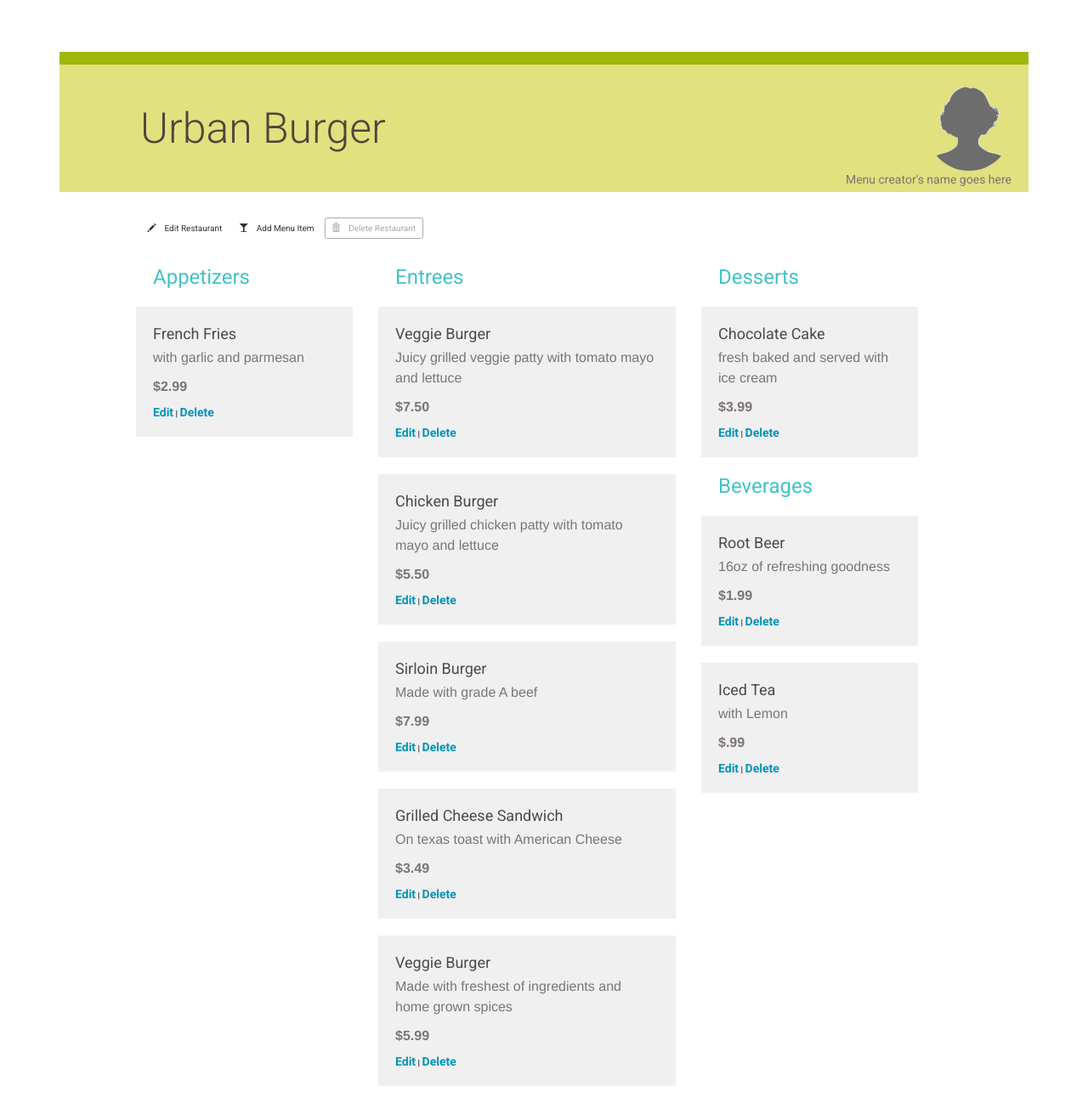
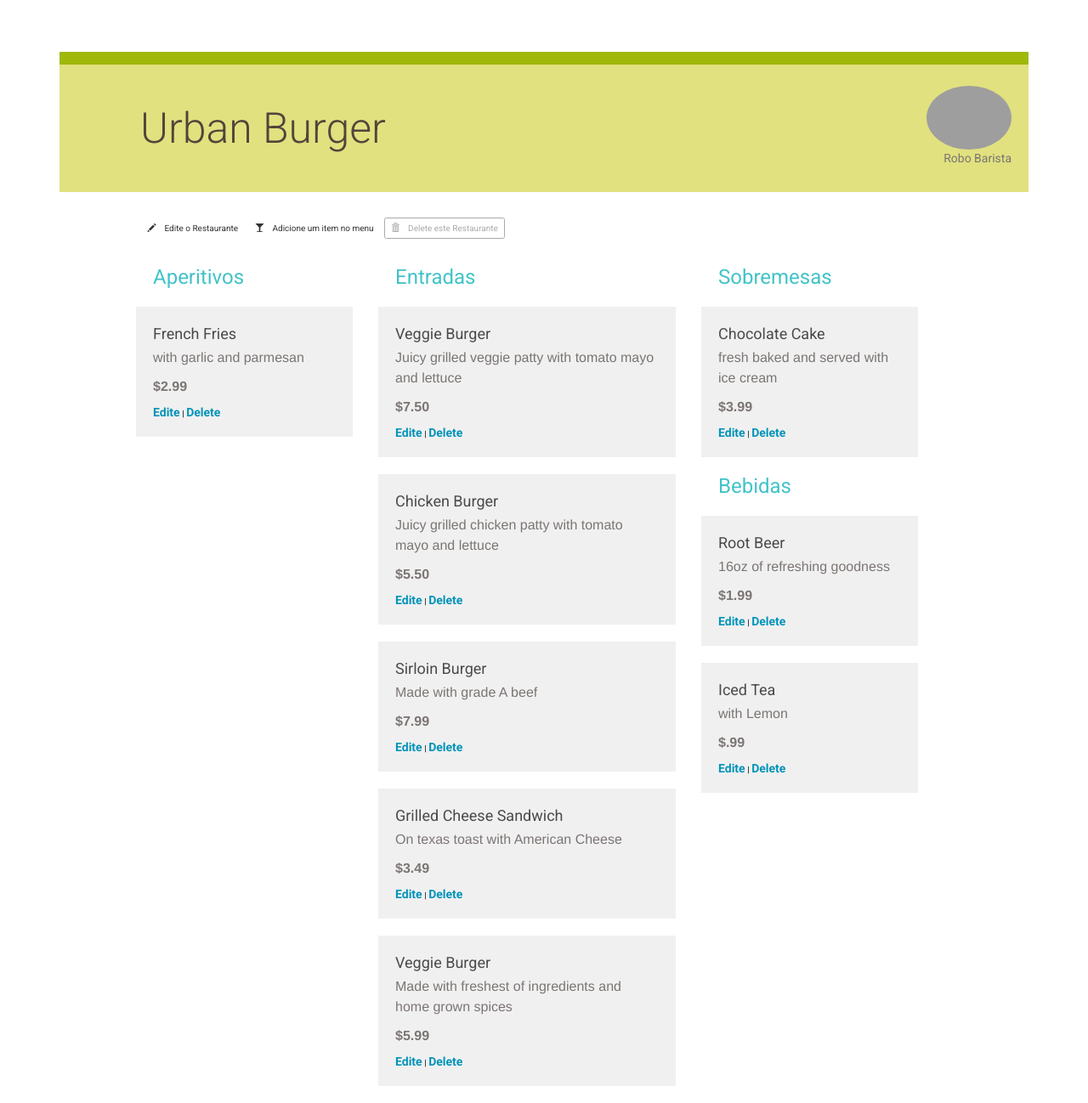
Before and after one commit to LorenzoTomaz/Restaurant-Menu-App, a Flask app: page /restaurant/1/ in a window 1280 px wide. Shown: the whole page at 85% size. Run offline with Flask 2, Linux system fonts and the light colour scheme; a user stored in the database is signed in; some libraries are stand-ins or nearby versions; grey boxes are pictures that could not be loaded.

Commit message:
segundo commit dando forma ao html

```diff
--- a/project.py
+++ b/project.py
@@ -223,7 +223,7 @@
 @app.route('/restaurant/new/', methods=['GET', 'POST'])
 def newRestaurant():
     if 'username' not in login_session:
-        return redirect('/login')
+        return redirect('/')
     if request.method == 'POST':
         newRestaurant = Restaurant(
             name=request.form['name'], user_id=login_session['user_id'])
@@ -242,7 +242,7 @@
     editedRestaurant = session.query(
         Restaurant).filter_by(id=restaurant_id).one()
     if 'username' not in login_session:
-        return redirect('/login')
+        return redirect('/')
     if editedRestaurant.user_id != login_session['user_id']:
         return "<script>function myFunction() {alert(' Você não está autorizado para editar esse restaurante. Por favor crie um restaurante para poder edita-lo.');location.href='/restaurant';}</script><body onload='myFunction()''>"
     if request.method == 'POST':
@@ -260,7 +260,7 @@
     restaurantToDelete = session.query(
         Restaurant).filter_by(id=restaurant_id).one()
     if 'username' not in login_session:
-        return redirect('/login')
+        return redirect('/')
     if restaurantToDelete.user_id != login_session['user_id']:
         return "<script>function myFunction() {alert('Você não está autorizado para deletar esse restaurante. Por favor crie um restaurante para poder deleta-lo.');location.href='/restaurant';}</script><body onload='myFunction()''>"
     if request.method == 'POST':
@@ -291,7 +291,7 @@
 @app.route('/restaurant/<int:restaurant_id>/menu/new/', methods=['GET', 'POST'])
 def newMenuItem(restaurant_id):
     if 'username' not in login_session:
-        return redirect('/login')
+        return redirect('/')
     restaurant = session.query(Restaurant).filter_by(id=restaurant_id).one()
     if login_session['user_id'] != restaurant.user_id:
         return "<script>function myFunction() {alert('Você não está autorizado para adicionar itens a esse restaurante. Por favor crie um restaurante para poder adicionar itens.');location.href='/restaurant';}</script><body onload='myFunction()''>"
@@ -308,10 +308,10 @@
 
 
 # Edita um item no menu de um restaurante para um certo usuário
-@app.route('/restaurant/<int:restaurant_id>/menu/<int:menu_id>/edit', methods=['GET', 'POST'])
+@app.route('/restaurant/<int:restaurant_id>/menu/<int:menu_id>/edit/', methods=['GET', 'POST'])
 def editMenuItem(restaurant_id, menu_id):
     if 'username' not in login_session:
-        return redirect('/login')
+        return redirect('/')
     editedItem = session.query(MenuItem).filter_by(id=menu_id).one()
     restaurant = session.query(Restaurant).filter_by(id=restaurant_id).one()
     if login_session['user_id'] != restaurant.user_id:
@@ -334,10 +334,10 @@
 
 
 # deleta um item no menu de um restaurante para um certo usuário
-@app.route('/restaurant/<int:restaurant_id>/menu/<int:menu_id>/delete', methods=['GET', 'POST'])
+@app.route('/restaurant/<int:restaurant_id>/menu/<int:menu_id>/delete/', methods=['GET', 'POST'])
 def deleteMenuItem(restaurant_id, menu_id):
     if 'username' not in login_session:
-        return redirect('/login')
+        return redirect('/')
     restaurant = session.query(Restaurant).filter_by(id=restaurant_id).one()
     itemToDelete = session.query(MenuItem).filter_by(id=menu_id).one()
     if login_session['user_id'] != restaurant.user_id:
--- a/static/styles.css
+++ b/static/styles.css
@@ -108,10 +108,11 @@
 }
 .banner.main {
 	height: 150px;
-	background: url("/static/top-banner.jpg");
+	/*background: url("/static/top-banner.jpg");*/
 	background-position: right;
 	background-repeat: no-repeat;
 	background-size: cover;
+        background-color: #e0e0eb
 }
 .banner.menu {
 	height: 150px;
--- a/templates/menu.html
+++ b/templates/menu.html
@@ -8,8 +8,8 @@
 		<div class="col-md-11 col-md-offset-1 padding-none">
 			<h1>{{ restaurant.name }}
 			<figure class="creator">
-				<img src="{{ url_for('static', filename='blank_user.gif') }}">
-				<figcaption>Menu creator's name goes here</figcaption>
+				<img src="{{ creator.picture}}">
+				<figcaption>{{ creator.name }}</figcaption>
 			</figure>
 			</h1>
 
@@ -34,17 +34,17 @@
 		<div class="col-md-11 padding-none">
 			<a href="{{url_for('editRestaurant', restaurant_id = restaurant.id )}}">
 				<button class="btn btn-default" id="new-menu-item">
-					<span class="glyphicon glyphicon-pencil" aria-hidden="true"></span>Edit Restaurant
+					<span class="glyphicon glyphicon-pencil" aria-hidden="true"></span>Edite o Restaurante
 				</button>
 			</a>
 			<a href="{{url_for('newMenuItem', restaurant_id = restaurant.id )}}">
 				<button class="btn btn-default" id="new-menu-item">
-					<span class="glyphicon glyphicon-glass" aria-hidden="true"></span>Add Menu Item
+					<span class="glyphicon glyphicon-glass" aria-hidden="true"></span>Adicione um item no menu
 				</button>
 			</a>
 						<a href="{{url_for('deleteRestaurant', restaurant_id = restaurant.id )}}">
 				<button class="btn btn-default delete" id="delete-restaurant">
-					<span class="glyphicon glyphicon-trash" aria-hidden="true"></span>Delete Restaurant
+					<span class="glyphicon glyphicon-trash" aria-hidden="true"></span>Delete este Restaurante
 				</button>
 			</a>
 		</div>
@@ -55,54 +55,54 @@
 		<div class="row">
 			<div class="col-md-1"></div>
 			<div class="col-md-3">
-				<h2>Appetizers</h2>
+				<h2>Aperitivos</h2>
 					{% for i in items %}
 						{% if i.course == 'Appetizer' %}
 							<div class="menu-item">
 								<h3>{{i.name}}</h3>
 								<p>{{i.description}}</p>
 								<p class="menu-price">{{i.price}}</p>
-								<a href='{{url_for('editMenuItem', restaurant_id = restaurant.id, menu_id=i.id ) }}'>Edit</a> |
+								<a href='{{url_for('editMenuItem', restaurant_id = restaurant.id, menu_id=i.id ) }}'>Edite</a> |
 								<a href='{{url_for('deleteMenuItem', restaurant_id = restaurant.id, menu_id=i.id ) }}'>Delete</a>
 							</div>
 						{% endif %}
 					{% endfor %}
 			</div>
 			<div class="col-md-4">
-				<h2>Entrees</h2>
+				<h2>Entradas</h2>
 					{% for i in items %}
 						{% if i.course == 'Entree' %}
 						<div class="menu-item">
 							<h3>{{i.name}}</h3>
 							<p>{{i.description}}</p>
 							<p class="menu-price">{{i.price}}</p>
-							<a href='{{url_for('editMenuItem', restaurant_id = restaurant.id, menu_id=i.id ) }}'>Edit</a> |
+							<a href='{{url_for('editMenuItem', restaurant_id = restaurant.id, menu_id=i.id ) }}'>Edite</a> |
 							<a href='{{url_for('deleteMenuItem', restaurant_id = restaurant.id, menu_id=i.id ) }}'>Delete</a>
 						</div>
 						{% endif %}
 					{% endfor %}
 			</div>
 			<div class="col-md-3">
-				<h2>Desserts</h2>
+				<h2>Sobremesas</h2>
 					{% for i in items %}
 						{% if i.course == 'Dessert' %}
 						<div class="menu-item">
 							<h3>{{i.name}}</h3>
 							<p>{{i.description}}</p>
 							<p class="menu-price">{{i.price}}</p>
-							<a href='{{url_for('editMenuItem', restaurant_id = restaurant.id, menu_id=i.id ) }}'>Edit</a> |
+							<a href='{{url_for('editMenuItem', restaurant_id = restaurant.id, menu_id=i.id ) }}'>Edite</a> |
 							<a href='{{url_for('deleteMenuItem', restaurant_id = restaurant.id, menu_id=i.id ) }}'>Delete</a>
 						</div>
 						{% endif %}
 					{% endfor %}
-				<h2>Beverages</h2>
+				<h2>Bebidas</h2>
 					{% for i in items %}
 						{% if i.course == 'Beverage' %}
 						<div class="menu-item">
 							<h3>{{i.name}}</h3>
 							<p>{{i.description}}</p>
 							<p class="menu-price">{{i.price}}</p>
-							<a href='{{url_for('editMenuItem', restaurant_id = restaurant.id, menu_id=i.id ) }}'>Edit</a> |
+							<a href='{{url_for('editMenuItem', restaurant_id = restaurant.id, menu_id=i.id ) }}'>Edite</a> |
 							<a href='{{url_for('deleteMenuItem', restaurant_id = restaurant.id, menu_id=i.id ) }}'>Delete</a>
 						</div>
 						{% endif %}
--- a/templates/publicrestaurants.html
+++ b/templates/publicrestaurants.html
@@ -28,9 +28,9 @@
       success: function(result) {
         // Handle or verify the server response if necessary.
         if (result) {
-         setTimeout(function() {
+
           window.location.href = "/restaurant";
-         }, 600);
+
 
       } else if (authResult['error']) {
     console.log('There was an error: ' + authResult['error']);
@@ -49,7 +49,7 @@
 	<div class="row banner main">
 		<div class="col-md-1"></div>
 		<div class="col-md-11 padding-none">
-			<h1>Restaurants</h1>
+			<h1>Restaurantes</h1>
 		</div>
 	</div>
 
```
Also changed, not shown: templates/publicmenu.html (+4 -4 lines), templates/restaurants.html (+5 -6 lines).
